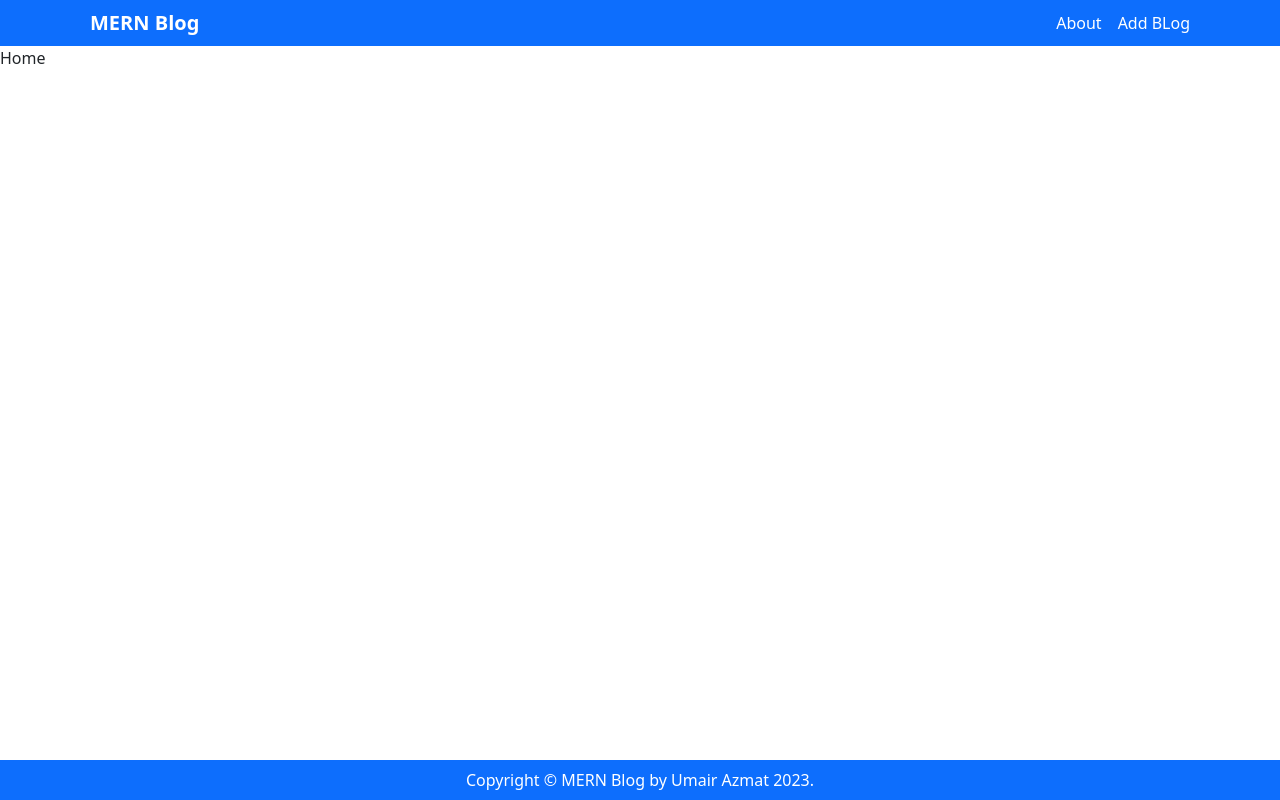
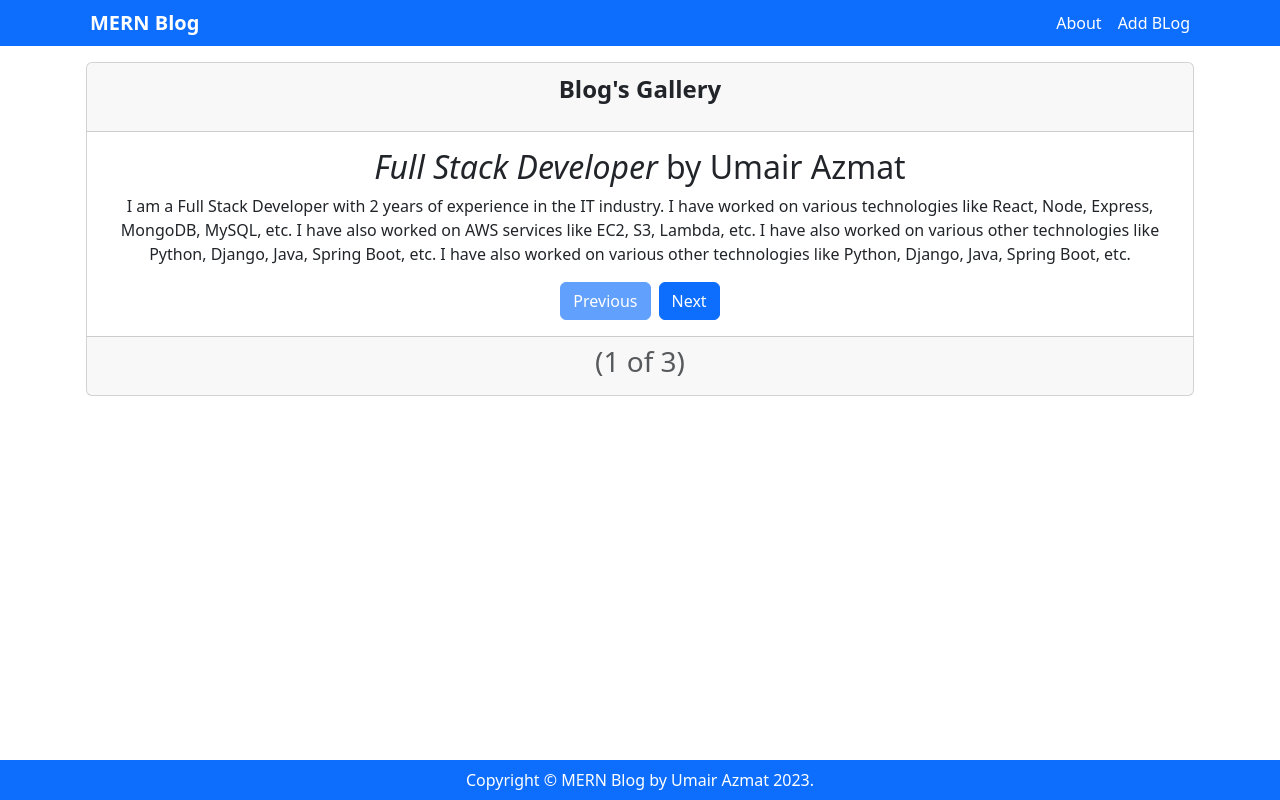
Before and after one commit to umairazmat/mern-blog, a React (Create React App) app: page / in a window 1280 px wide. Built offline with nearby package versions, Linux system fonts and the light colour scheme.

Commit message:
home updated

```diff
--- a/src/pages/Home/Home.js
+++ b/src/pages/Home/Home.js
@@ -1,7 +1,11 @@
-import React from 'react'
+import React from "react";
+import BlogGallery from "../../components/BlogGallery/BlogGallery";
+import BLogList from "../../components/BlogList/BLogList";
 
 export default function Home() {
   return (
-    <div>Home</div>
-  )
+    <>
+      <BlogGallery />
+    </>
+  );
 }
```
